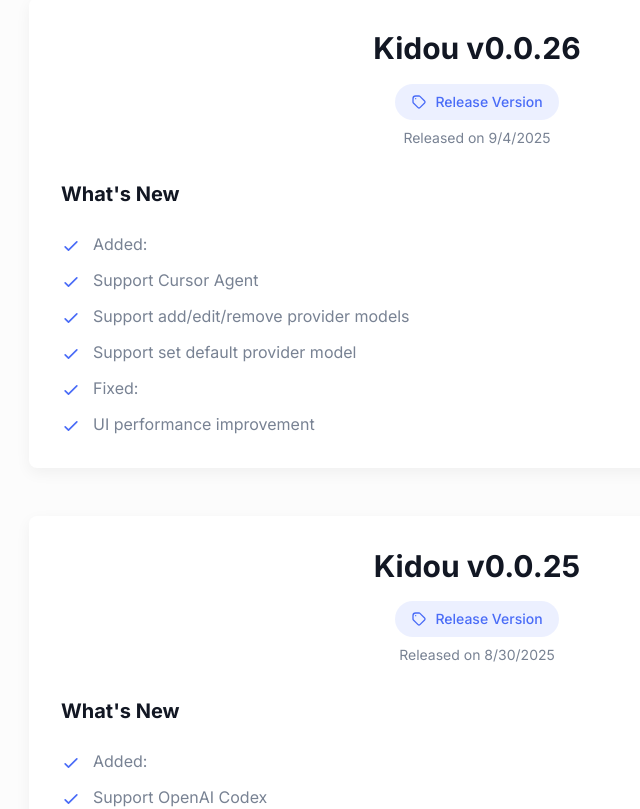
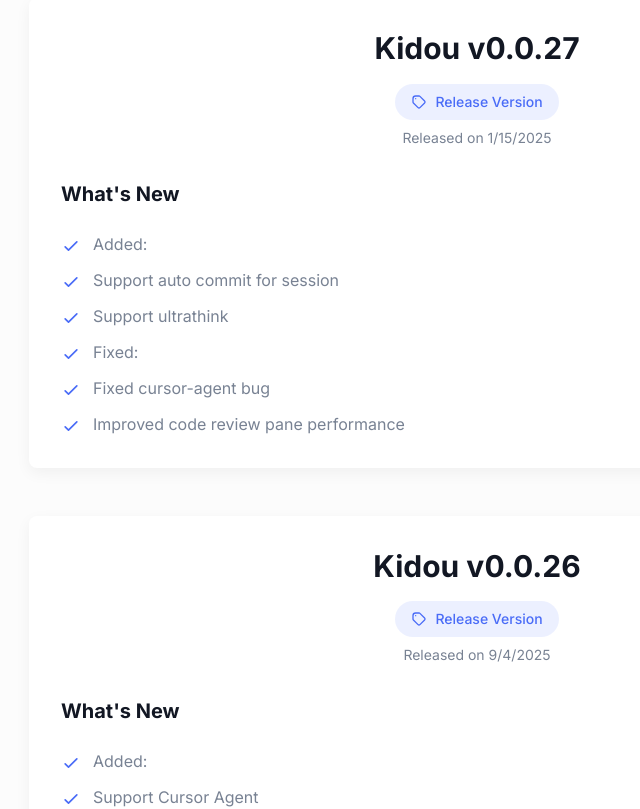
Before and after one commit to ericaicoder/embodyai, a Next.js app: page /en/kidou/releases in a window 1280 px wide. Shown: the part 560-1369 px from the top of the page, without its empty margins (163-803 px from the left). Built offline with nearby package versions, Linux system fonts and the light colour scheme.

Commit message:
Squashed commits from ince-in-makerfield

```diff
--- a/src/kidou/release.ts
+++ b/src/kidou/release.ts
@@ -40,6 +40,16 @@
 - UI performance improvement
 `;
 
+const note_0_0_27 = `
+Added:
+- Support auto commit for session
+- Support ultrathink
+
+Fixed:
+- Fixed cursor-agent bug
+- Improved code review pane performance
+`;
+
 export const releaseInfo = {
     "0.0.23": {
         "releaseDate": "2025-08-27",
@@ -61,4 +71,9 @@
         "releaseNotes": note_0_0_26,
         "releaseUrl": "https://embodyai.co.jp/kidou/releases",
     },
+    "0.0.27": {
+        "releaseDate": "2025-01-15",
+        "releaseNotes": note_0_0_27,
+        "releaseUrl": "https://embodyai.co.jp/kidou/releases",
+    },
 }
```
